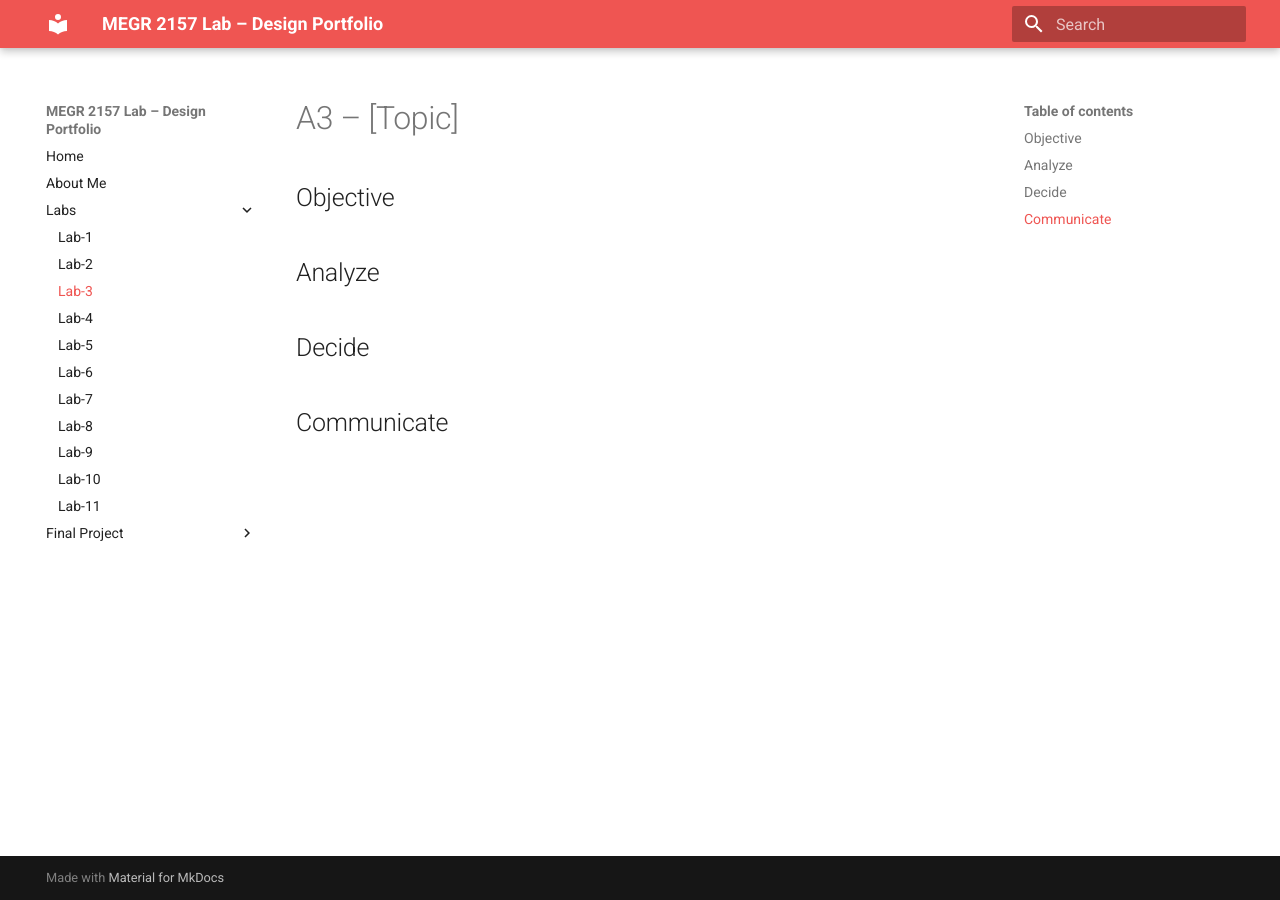
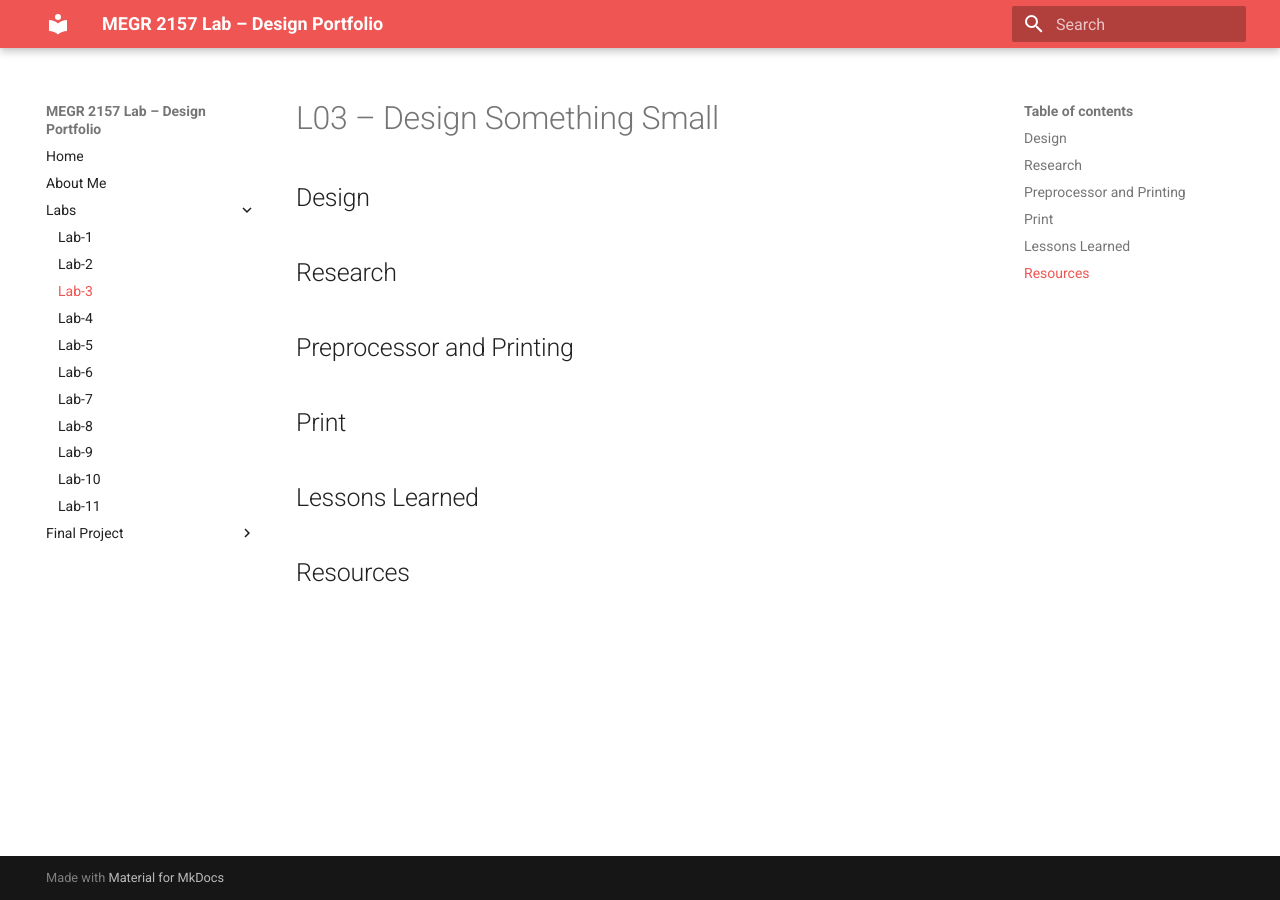
Before and after one commit to jmcadam4/James-McAdam-MEGR-2156-lab, an MkDocs documentation site: the page built from docs/Labs/L03/index.md, in a window 1280 px wide. Built offline with MkDocs 1.6.1 and Material for MkDocs 9.7.7, drawn with Linux system fonts in a browser that asks for light colours.

Commit message:
Update index.md

```diff
--- a/docs/Labs/L03/index.md
+++ b/docs/Labs/L03/index.md
@@ -1,12 +1,16 @@
-# A3 – [Topic]
+# L03 – Design Something Small
 
-## Objective
+## Design
 
 
-## Analyze
+## Research
 
 
-## Decide
+## Preprocessor and Printing
 
 
-## Communicate
+## Print
+
+## Lessons Learned
+
+## Resources
```
